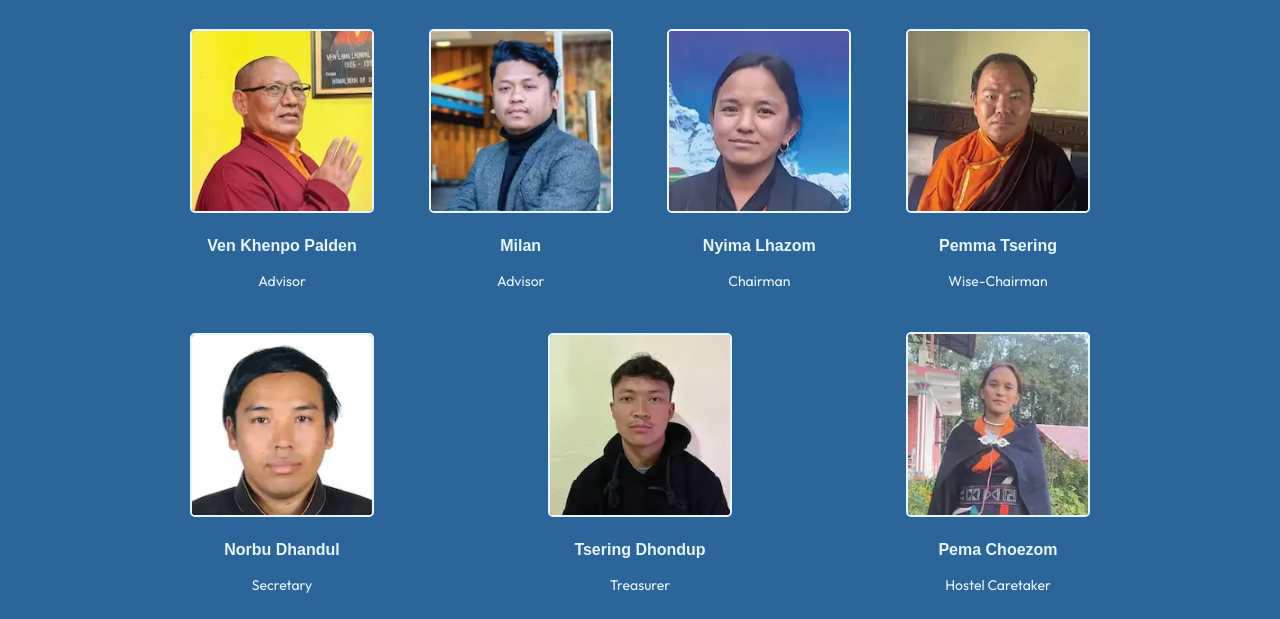
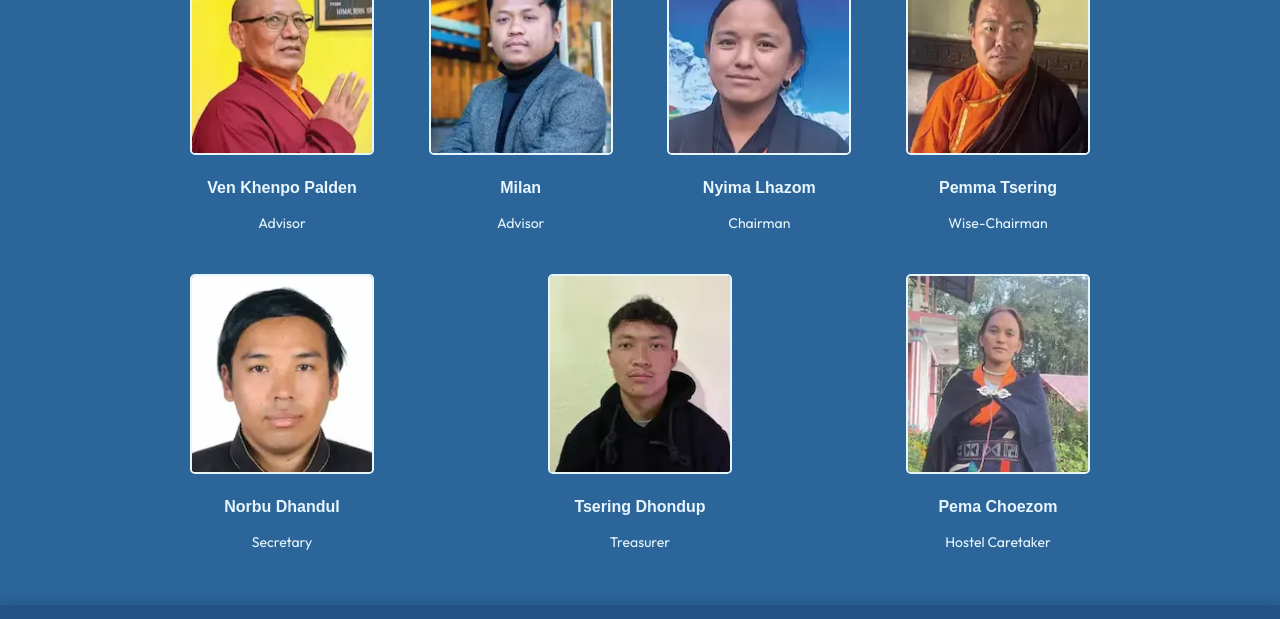
Before and after one commit to SandipTamangDev/if-website-responsive, a plain HTML site: page index.html in a window 1280 px wide. Shown: the part 2325-2944 px from the top of the page. Drawn offline with Linux system fonts and the light colour scheme.

Commit message:
performance 8 (#58)

```diff
--- a/index.html
+++ b/index.html
@@ -120,7 +120,7 @@
 
                         alt="Mountain view"
                         loading="lazy"
-                        width="100%"
+                        width="500px"
                         height="100%"
                     />
                 </div>
@@ -139,7 +139,7 @@
                         sizes="(max-width: 768px) 100vw, 1600px"
                         alt="Children reading"
                         loading="lazy"
-                        width="100%"
+                        width="500px"
                         height="100%"
                     />
                 </div>
@@ -195,28 +195,28 @@
             </div>
              <div class="team-container container">
                 <div class="team__card">
-                    <img src="img/team/team_1.webp" alt="Team Member 1" loading="lazy">
+                    <img src="img/team/team_1.webp" alt="Team Member 1" loading="lazy" width="200px" height="200px">
                         <div>
                             <h3>Ven Khenpo Palden</h3>
                             <p>Advisor</p>
                         </div>
                 </div>
                   <div class="team__card">
-                    <img src="img/team/team_2.webp" alt="Team Member 1" loading="lazy">
+                    <img src="img/team/team_2.webp" alt="Team Member 1" loading="lazy" width="200px" height="200px">
                         <div>
                             <h3>Milan</h3>
                             <p>Advisor</p>
                         </div>
                 </div>
                 <div class="team__card">
-                    <img src="img/team/team_3.webp" alt="Team Member 1" loading="lazy">
+                    <img src="img/team/team_3.webp" alt="Team Member 1" loading="lazy" width="200px" height="200px">
                         <div>
                             <h3>Nyima Lhazom</h3>
                             <p>Chairman</p>
                         </div>
                 </div>
                 <div class="team__card">
-                    <img src="img/team/team_4.webp" alt="Team Member 2" loading="lazy">
+                    <img src="img/team/team_4.webp" alt="Team Member 2" loading="lazy" width="200px" height="200px">
                     <div>
                         <h3>Pemma Tsering</h3>
                         <p>Wise-Chairman</p>
@@ -224,7 +224,7 @@
                     </div>
                 </div>
                 <div class="team__card">
-                    <img src="img/team/team_5.webp" alt="Team Member 3" loading="lazy">
+                    <img src="img/team/team_5.webp" alt="Team Member 3" loading="lazy" width="200px" height="200px">
                     <div>
                         <h3>Norbu Dhandul</h3>
                         <p>Secretary</p>
@@ -233,7 +233,7 @@
                 </div>
 
                 <div class="team__card">
-                    <img src="img/team/team_6.webp" alt="Team Member 4" loading="lazy">
+                    <img src="img/team/team_6.webp" alt="Team Member 4" loading="lazy" width="200px" height="200px">
                     <div>
                         <h3>Tsering Dhondup</h3>
                         <p>Treasurer</p>
@@ -241,7 +241,7 @@
                 </div>
 
                 <div class="team__card">
-                    <img src="img/team/team_7.webp" alt="Team Member 5" loading="lazy">
+                    <img src="img/team/team_7.webp" alt="Team Member 5" loading="lazy" width="200px" height="200px">
                     <div>
                         <h3>Pema Choezom</h3>
                         <p>Hostel Caretaker</p>
```
